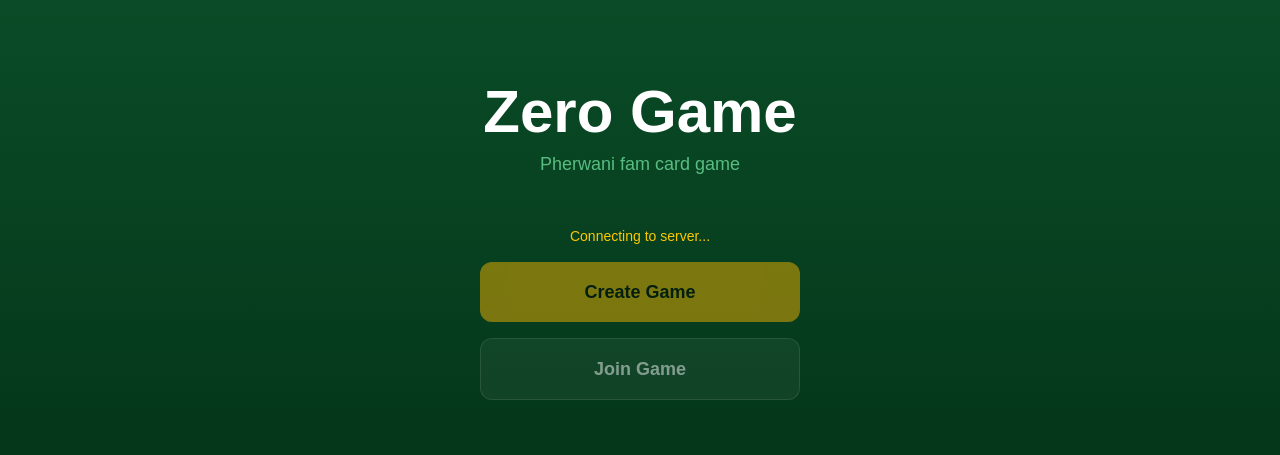
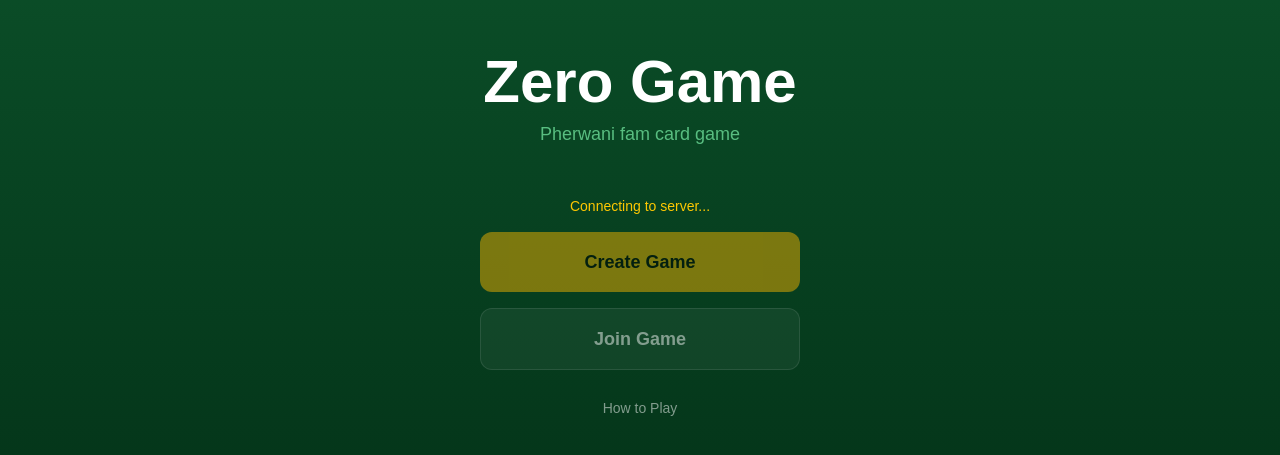
Before and after one commit to APherwani/zero-game, a Next.js app: page / in a window 1280 px wide. Shown: the part 159-614 px from the top of the page. Built offline with nearby package versions, Linux system fonts and the light colour scheme; no server answers.

Commit message:
Add tutorial page

```diff
--- a/package.json
+++ b/package.json
@@ -21,6 +21,6 @@
     "@types/react": "^19",
     "@types/react-dom": "^19",
     "tailwindcss": "^4",
-    "typescript": "^5"
+    "typescript": "5.9.3"
   }
 }
--- a/src/app/game/[roomCode]/page.tsx
+++ b/src/app/game/[roomCode]/page.tsx
@@ -102,7 +102,8 @@ export default function GamePage() {
             roundScores={gameState.roundScores}
             scores={gameState.scores}
             isGameOver={gameState.phase === 'gameOver'}
-            onContinue={gameState.phase === 'roundEnd' ? continueRound : undefined}
+            isHost={gameState.playerId === gameState.hostId}
+            onContinue={gameState.phase === 'roundEnd' && gameState.playerId === gameState.hostId ? continueRound : undefined}
             onLeave={handleLeave}
           />
         )}
--- a/src/app/page.tsx
+++ b/src/app/page.tsx
@@ -2,6 +2,7 @@
 
 import { useState, useEffect } from 'react';
 import { useRouter } from 'next/navigation';
+import Link from 'next/link';
 import { useSocket } from '@/hooks/useSocket';
 import { useGame } from '@/hooks/useGame';
 
@@ -80,6 +81,12 @@ export default function Home() {
           >
             Join Game
           </button>
+          <Link
+            href="/tutorial"
+            className="py-3 px-8 text-white/50 hover:text-white/80 transition-colors text-center text-sm"
+          >
+            How to Play
+          </Link>
         </div>
       )}
 
```
Also changed, not shown: 1 other file (tests, documents, lock files or other folders).
